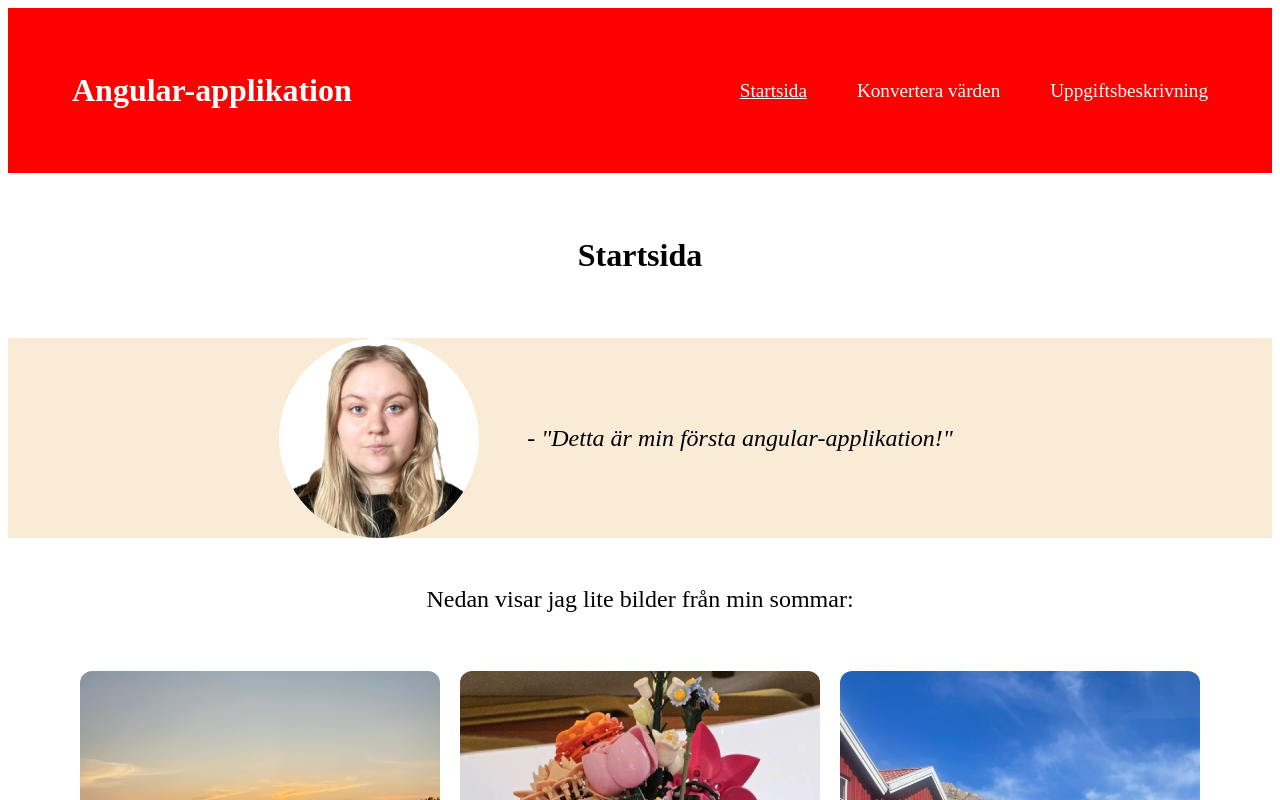
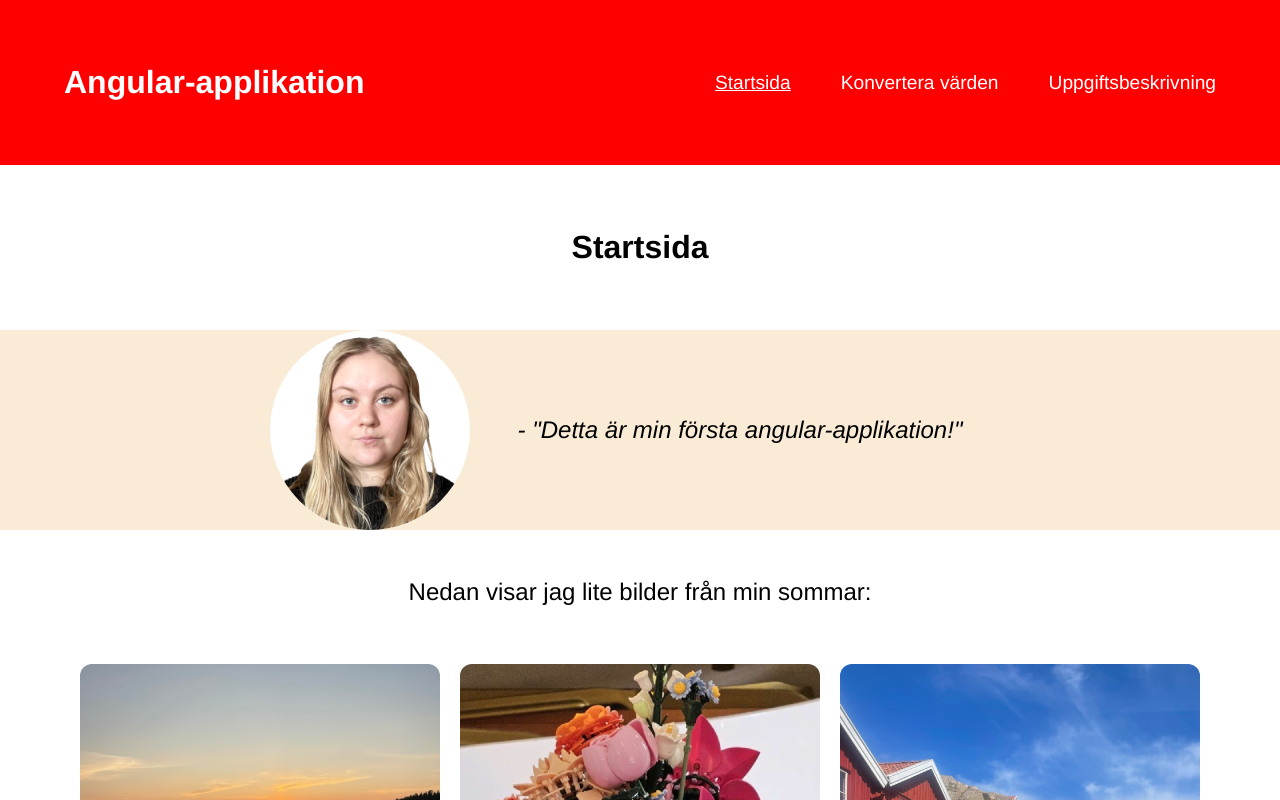
Before and after one commit to anglajuliusson/my-app, an Angular app: page /home in a window 1280 px wide. Shown: the top 800 px of the page. Built offline with nearby package versions, Linux system fonts and the light colour scheme.

Commit message:
Global styling

```diff
--- a/src/styles.css
+++ b/src/styles.css
@@ -1 +1,4 @@
-/* You can add global styles to this file, and also import other style files */
+body {
+    margin: 0;
+    font-family:'Franklin Gothic Medium', 'Arial Narrow', Arial, sans-serif;
+}
```
